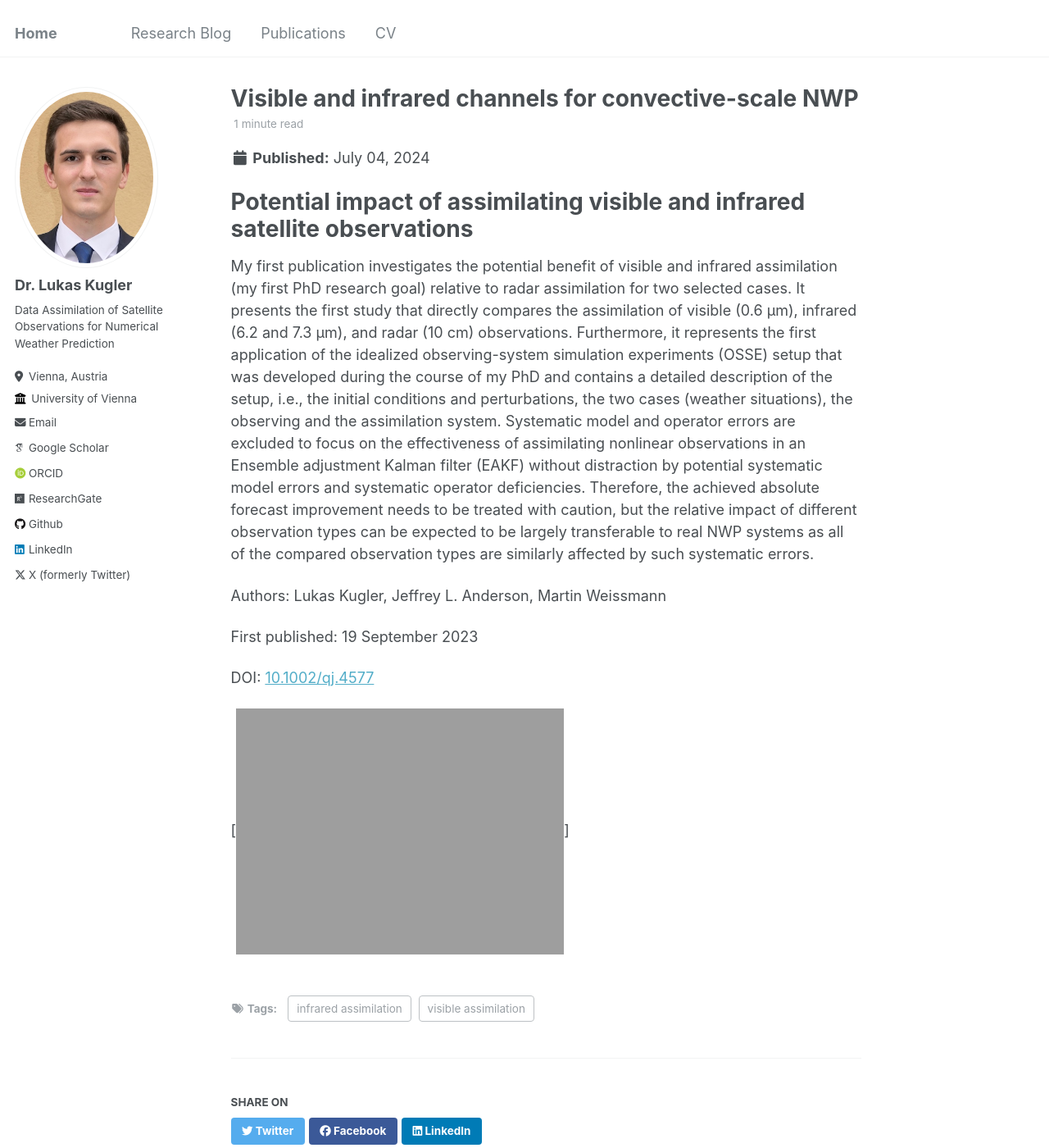
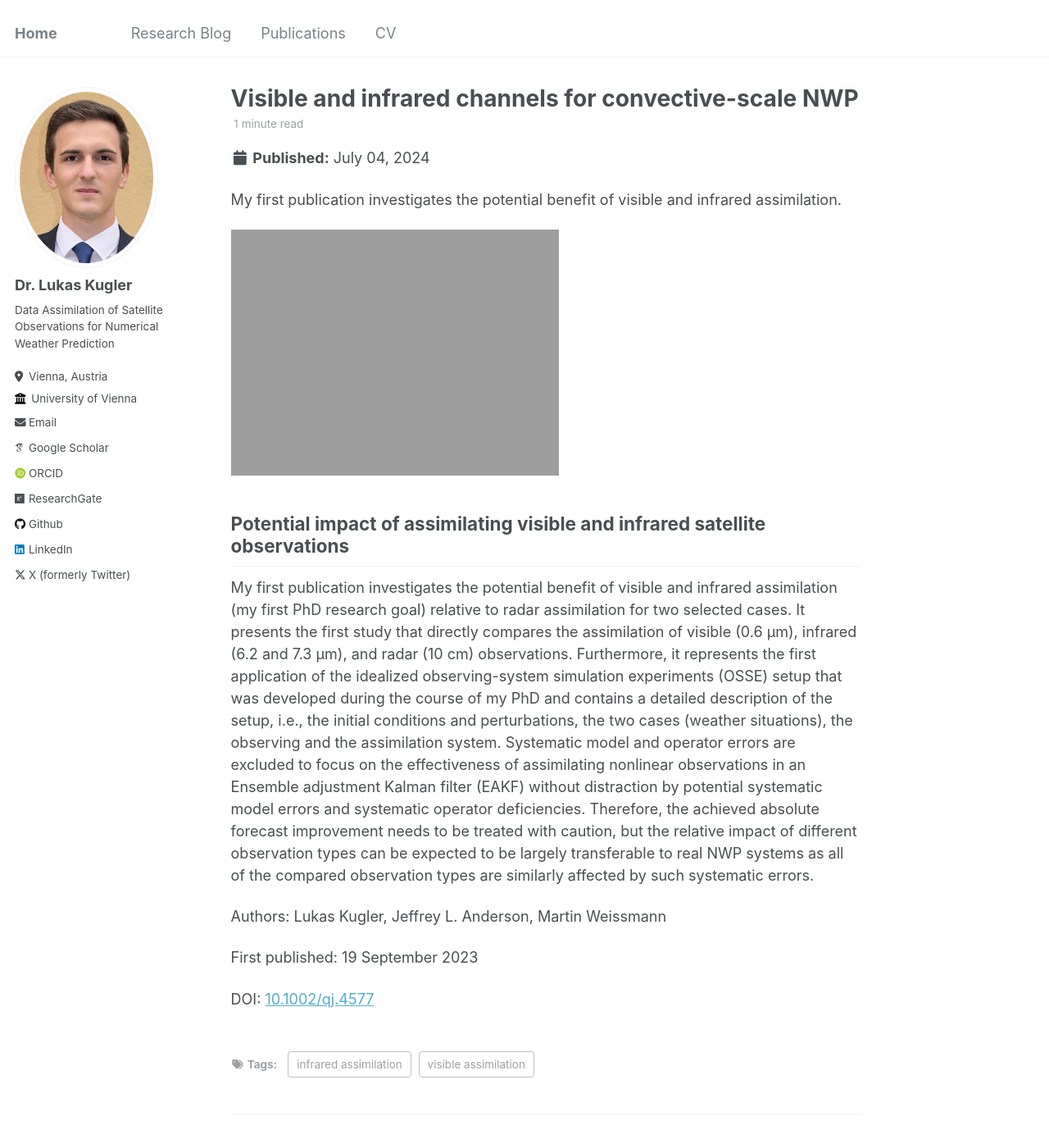
Before and after one commit to lkugler/lkugler.github.io, a Jekyll site: the page built from _posts/2024-07-04-potential.md, in a window 1280 px wide and 1400 px high. Shown: the whole window at 82% size. Built offline with Jekyll 4.4.1, drawn with Linux system fonts in a browser that asks for light colours; some web fonts are replaced.

Commit message:
Update 2024-07-04-potential.md

```diff
--- a/_posts/2024-07-04-potential.md
+++ b/_posts/2024-07-04-potential.md
@@ -7,8 +7,11 @@ tags:
   - infrared assimilation
 ---
 
-Potential impact of assimilating visible and infrared satellite observations
-======
+My first publication investigates the potential benefit of visible and infrared assimilation.
+
+![GIF of the nature run simulation](https://lkugler.github.io/paper1.gif)
+
+## Potential impact of assimilating visible and infrared satellite observations
 
 My first publication investigates the potential benefit of visible and infrared assimilation (my first PhD research goal) relative to radar assimilation for two selected cases. It presents the first study that directly compares the assimilation of visible (0.6 μm), infrared (6.2 and 7.3 μm), and radar (10 cm) observations. Furthermore, it represents the first application of the idealized observing-system simulation experiments (OSSE) setup that was developed during the course of my PhD and contains a detailed description of the setup, i.e., the initial conditions and perturbations, the two cases (weather situations), the observing and the assimilation system. Systematic model and operator errors are excluded to focus on the effectiveness of assimilating nonlinear observations in an Ensemble adjustment Kalman filter (EAKF) without distraction by potential systematic model errors and systematic operator deficiencies. Therefore, the achieved absolute forecast improvement needs to be treated with caution, but the relative impact of different observation types can be expected to be largely transferable to real NWP systems as all of the compared observation types are similarly affected by such systematic errors.
 
@@ -17,5 +20,3 @@ Authors: Lukas Kugler, Jeffrey L. Anderson, Martin Weissmann
 First published: 19 September 2023
 
 DOI: [10.1002/qj.4577](https://doi.org/10.1002/qj.4577)
-
-[![Nature run of the random case](https://lkugler.github.io/paper1.gif)]
```
